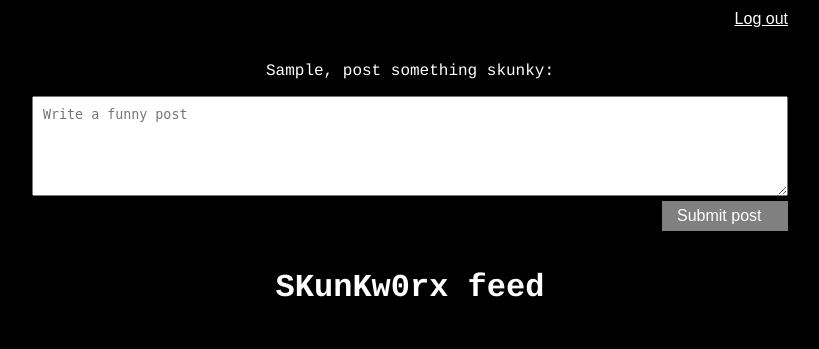
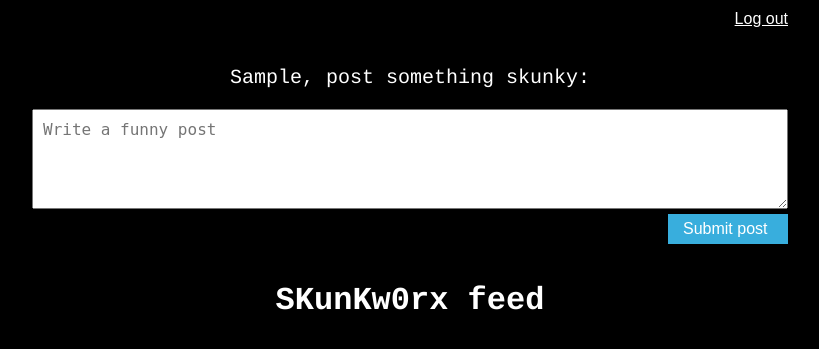
Before and after one commit to talisaar/skunkworx, a Django app: page /posts/ in a window 1280 px wide. Shown: the top 349 px of the page, without its empty margins (230-1049 px from the left). Run offline with Django 5.2, Linux system fonts and the light colour scheme; the visitor is signed in with stand-in values (Sample User, id 1); data that the repository does not hold is empty; some libraries are stand-ins or nearby versions.

Commit message:
more styling

```diff
--- a/tali/assets/css/style.css
+++ b/tali/assets/css/style.css
@@ -28,50 +28,56 @@ p, h1, h2, h3, ul, li {
 }
 
 /* line 37, ../../scss/style.scss */
+p, li {
+  font-size: 20px;
+}
+
+/* line 41, ../../scss/style.scss */
+ul {
+  width: 40%;
+  margin-left: auto;
+  margin-right: auto;
+}
+
+/* line 48, ../../scss/style.scss */
 td {
   color: #ffffff;
 }
 
-/* line 41, ../../scss/style.scss */
+/* line 52, ../../scss/style.scss */
 a {
   color: #38aedd;
 }
 
-/* line 45, ../../scss/style.scss */
+/* line 56, ../../scss/style.scss */
 table, th, td {
   border: None;
 }
 
-/* line 49, ../../scss/style.scss */
+/* line 60, ../../scss/style.scss */
 table {
   margin-left: auto;
   margin-right: auto;
 }
 
-/* line 54, ../../scss/style.scss */
+/* line 65, ../../scss/style.scss */
 form {
   text-align: center;
 }
 
-/* line 58, ../../scss/style.scss */
-textarea {
-  width: 60%;
-  height: 100px;
-}
-
-/* line 62, ../../scss/style.scss */
+/* line 70, ../../scss/style.scss */
 input, table {
   width: 80%;
   height: 50px;
 }
 
-/* line 69, ../../scss/style.scss */
+/* line 77, ../../scss/style.scss */
 input {
   padding-left: 15px;
   padding-right: 30px;
 }
 
-/* line 74, ../../scss/style.scss */
+/* line 82, ../../scss/style.scss */
 table {
   border-style: solid;
   border-color: #ffffff;
@@ -82,73 +88,75 @@ table {
   padding-bottom: 30px;
 }
 
-/* line 85, ../../scss/style.scss */
+/* line 93, ../../scss/style.scss */
 #login_button {
   width: 80%;
+  background-color: #38aedd;
 }
 
-/* line 89, ../../scss/style.scss */
+/* line 99, ../../scss/style.scss */
 #post_button {
   width: 10%;
   float: right;
   margin-right: 20%;
   color: #000000;
   height: 30px;
+  background-color: #38aedd;
 }
 
-/* line 96, ../../scss/style.scss */
+/* line 108, ../../scss/style.scss */
 td:first-child {
   width: 30%;
   text-align: right;
 }
 
-/* line 101, ../../scss/style.scss */
+/* line 113, ../../scss/style.scss */
 td:first-child + td {
   width: 70%;
 }
 
-/* line 105, ../../scss/style.scss */
+/* line 117, ../../scss/style.scss */
 input {
   margin-bottom: 5px;
   appearance: none;
   -webkit-appearance: none !important;
   border: white;
   font-size: 16px;
-  text-colo: black;
+  color: black;
 }
 
-/* line 114, ../../scss/style.scss */
+/* line 126, ../../scss/style.scss */
 input::placeholder {
   color: #837b7b;
   font-size: 16px;
 }
 
-/* line 119, ../../scss/style.scss */
+/* line 131, ../../scss/style.scss */
 input[type="text"] {
   color: black;
 }
 
-/* line 123, ../../scss/style.scss */
+/* line 135, ../../scss/style.scss */
 input[type="password"] {
   color: black;
 }
 
-/* line 127, ../../scss/style.scss */
+/* line 139, ../../scss/style.scss */
 input[type="submit"] {
   appearance: none;
   -webkit-appearance: none !important;
   color: white;
-  background-color: gray;
+  background-color: #38aedd;
   font-size: 16px;
 }
 
-/* line 136, ../../scss/style.scss */
+/* line 148, ../../scss/style.scss */
 .start_section {
   padding-top: 15px;
   padding-bottom: 15px;
 }
 
-/* line 141, ../../scss/style.scss */
+/* line 153, ../../scss/style.scss */
 #logout_button {
   background: none !important;
   border: none;
@@ -164,21 +172,83 @@ input[type="submit"] {
   margin-right: 20%;
 }
 
-/* line 156, ../../scss/style.scss */
+/* Extra small devices (phones, 600px and down) */
+@media only screen and (max-width: 600px) {
+  /* line 172, ../../scss/style.scss */
+  ul {
+    width: 80%;
+  }
+
+  /* line 176, ../../scss/style.scss */
   textarea {
+    width: 90%;
+    height: 150px;
+    font-size: 20px;
     padding: 10px;
   }
 
-/* line 160, ../../scss/style.scss */
+  /* line 183, ../../scss/style.scss */
   #post_button {
+    width: 120px;
+    float: right;
     margin-top: 5px;
-  color: white;
-  background-color: gray;
+    margin-right: 5%;
+    color: #ffffff;
+    height: 30px;
+    background-color: #38aedd;
+  }
+}
+/* Small devices (portrait tablets and large phones, 600px and up) */
+@media only screen and (min-width: 600px) {
+  /* line 199, ../../scss/style.scss */
+  ul {
+    width: 80%;
   }
 
-/* line 166, ../../scss/style.scss */
+  /* line 203, ../../scss/style.scss */
+  textarea {
+    width: 90%;
+    height: 150px;
+    font-size: 20px;
+    padding: 10px;
+  }
+
+  /* line 210, ../../scss/style.scss */
+  #post_button {
+    width: 120px;
+    float: right;
+    margin-top: 5px;
+    margin-right: 5%;
+    color: #ffffff;
+    height: 30px;
+    background-color: #38aedd;
+  }
+}
+/* Medium devices (landscape tablets, 768px and up) */
+@media only screen and (min-width: 768px) {
+  /* line 225, ../../scss/style.scss */
   ul {
     width: 40%;
-  margin-left: auto;
-  margin-right: auto;
   }
+
+  /* line 229, ../../scss/style.scss */
+  textarea {
+    width: 60%;
+    height: 100px;
+    font-size: 16px;
+    padding: 10px;
+  }
+
+  /* line 236, ../../scss/style.scss */
+  #post_button {
+    width: 120px;
+    float: right;
+    margin-top: 5px;
+    margin-right: 20%;
+    color: #ffffff;
+    height: 30px;
+    background-color: #38aedd;
+  }
+}
+/* Large devices (laptops/desktops, 992px and up) */
+/* Extra large devices (large laptops and desktops, 1200px and up) */
--- a/tali/homepage/templates/homepage/index.html
+++ b/tali/homepage/templates/homepage/index.html
@@ -25,7 +25,7 @@
     <div style="width: 100%; height: 30px;"><a style="float: right; margin-right: 10%;"href="{% url 'login' %}">Log in</a> </div>
     <img id="logo" src ="{% static 'img/pepe.jpg' %}" style="display: block; margin: auto; height: 100px; width: 100px;">
 
-    <h1> Sign up to SKunKw0rx</h1>
+    <h2> Sign up to SKunKw0rx</h2>
     <form id="signup_form" method="POST" ng-app="signUpApp" ng-controller="signUpCtrl" autocomplete="off">
         {% csrf_token %}
         <input autocomplete="false" name="hidden" type="text" style="display:none;">
@@ -49,7 +49,7 @@
     <ul>
     <li>Django on backend</li>
     <li>Angular JS on front &#40;+DRF&#41;</li>
-    <li>Served from ec2 with Gunicorn & NGINX</li>
+    <li>Served on ec2 w&#47;Gunicorn & NGINX</li>
     <li>AWS: route53 & elastic IP</li>
     <li>Postgresql db</li>
     <li>Compass CSS</li>
--- a/tali/homepage/templates/homepage/posts.html
+++ b/tali/homepage/templates/homepage/posts.html
@@ -34,7 +34,7 @@
     {% for post, owner in posts_and_owners %}
     <hr>
     <br>
-    <p id="post_owner" style="font-size: small;">{{ owner.first_name }} wrote:</p>
+    <p id="post_owner" style="font-size: snall; color: rgb(56, 174, 221);">{{ owner.first_name }} wrote:</p>
     <p id="post_content">{{ post.content }}</p>
     <br>
     {% endfor %}
--- a/tali/scss/style.scss
+++ b/tali/scss/style.scss
@@ -34,6 +34,17 @@ p, h1, h2, h3, ul, li {
   text-align: center;
 }
 
+p, li {
+  font-size: 20px;
+}
+
+ul {
+  width: 40%;
+  margin-left: auto;
+  margin-right: auto;
+ }
+
+
 td {
   color: $primary_2;
 }
@@ -55,10 +66,7 @@ form {
   text-align: center; // Aligns the inputs to center
 }
 
-textarea {
-  width: 60%;
-  height: 100px;
-}
+
 input, table {
   // appearance: None;
   width: 80%;
@@ -84,6 +92,8 @@ table {
 
 #login_button {
   width: 80%;
+  background-color: $link_color;
+
 }
 
 #post_button {
@@ -92,7 +102,9 @@ table {
   margin-right: 20%;
   color: #000000;
   height: 30px;
+  background-color: $link_color;
 }
+
 td:first-child {
   width: 30%;
   text-align: right;
@@ -108,7 +120,7 @@ input {
   -webkit-appearance: none !important;
   border: white;
   font-size: 16px;
-  text-colo: black;
+  color: black;
 }
 
 input::placeholder {
@@ -128,7 +140,7 @@ input[type="submit"] {
   appearance: none; // Should take care of webkit styles getting in the way
   -webkit-appearance: none !important;
   color: white;
-  background-color: gray;
+  background-color: $link_color;
   font-size: 16px;
 
  }
@@ -153,18 +165,93 @@ input[type="submit"] {
   margin-right: 20%;
  }
 
+
+ /* Extra small devices (phones, 600px and down) */
+@media only screen and (max-width: 600px) {
+
+  ul {
+    width: 80%;
+  }
+
   textarea {
+    width: 90%;
+    height: 150px;
+    font-size: 20px;
     padding: 10px;
   }
 
   #post_button {
+    width: 120px;
+    float: right;
     margin-top: 5px;
-  color: white;
-  background-color: gray;
+    margin-right: 5%;
+    color: $primary_2;
+    height: 30px;
+    background-color: $link_color;
   }
+
+
+}
+
+
+/* Small devices (portrait tablets and large phones, 600px and up) */
+@media only screen and (min-width: 600px) {
+  ul {
+    width: 80%;
+  }
+
+  textarea {
+    width: 90%;
+    height: 150px;
+    font-size: 20px;
+    padding: 10px;
+  }
+
+  #post_button {
+    width: 120px;
+    float: right;
+    margin-top: 5px;
+    margin-right: 5%;
+    color: $primary_2;
+    height: 30px;
+    background-color: $link_color;
+  }
+
+}
+
+/* Medium devices (landscape tablets, 768px and up) */
+@media only screen and (min-width: 768px) {
 
   ul {
     width: 40%;
-  margin-left: auto;
-  margin-right: auto;
   }
+
+  textarea {
+    width: 60%;
+    height: 100px;
+    font-size: 16px;
+    padding: 10px;
+  }
+
+  #post_button {
+    width: 120px;
+    float: right;
+    margin-top: 5px;
+    margin-right: 20%;
+    color: $primary_2;
+    height: 30px;
+    background-color: $link_color;
+  }
+
+
+}
+
+/* Large devices (laptops/desktops, 992px and up) */
+@media only screen and (min-width: 992px) {
+
+}
+
+/* Extra large devices (large laptops and desktops, 1200px and up) */
+@media only screen and (min-width: 1200px) {
+
+}
```
Lines whose indentation alone changed are shown as unchanged.
